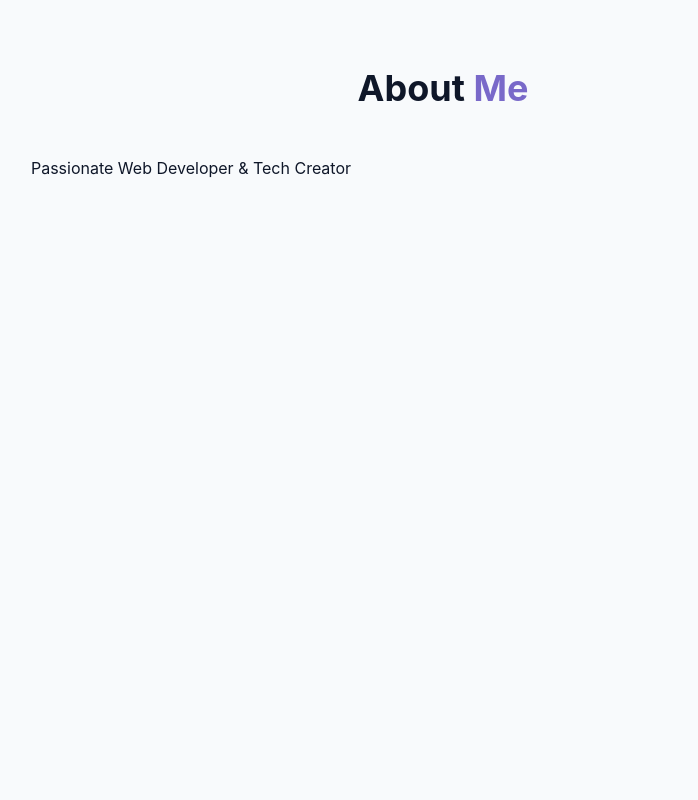
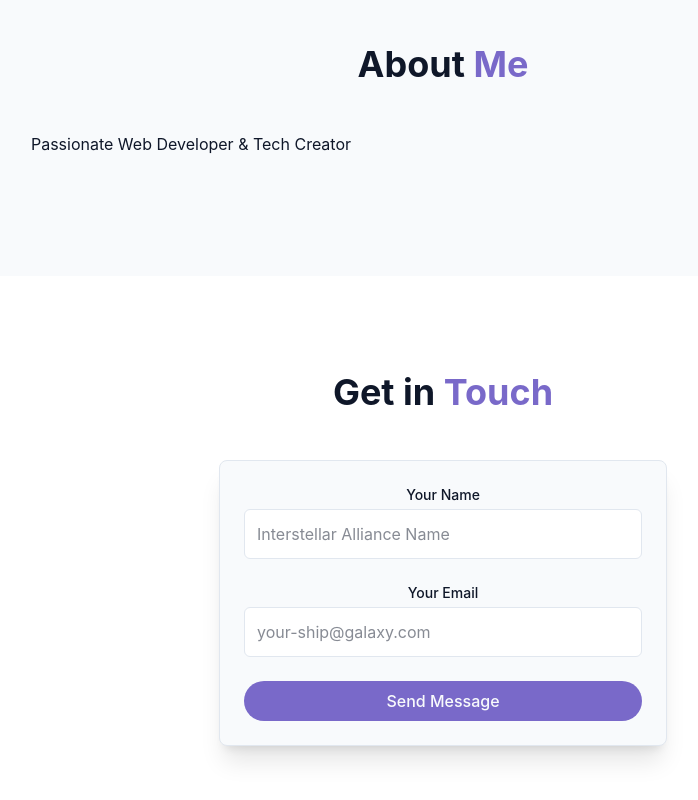
Before and after one commit to RoseWang-web/Portfolio, a React (Vite) app: page / in a window 1280 px wide. Shown: the part 852-1652 px from the top of the page, without its empty margins (197-895 px from the left). Before the commit the page ends 1152 px from the top, so only its background shows below. Built offline with nearby package versions, Linux system fonts and the light colour scheme.

Commit message:
add contact

```diff
--- /dev/null
+++ b/src/components/ContactSection.jsx
@@ -0,0 +1,131 @@
+import { useState } from "react";
+
+export const ContactSection = () => {
+    // 狀態 1: 追蹤表單資料 (姓名, 電子郵件)
+    const [formData, setFormData] = useState({
+        name: "",
+        email: "",
+    });
+
+    // 狀態 2: 追蹤錯誤訊息
+    const [errors, setErrors] = useState({});
+
+    // 狀態 3: 追蹤提交結果 (成功或失敗)
+    const [submissionStatus, setSubmissionStatus] = useState("");
+
+    // 處理輸入變更
+    const handleChange = (e) => {
+        const { name, value } = e.target;
+        setFormData(prev => ({ ...prev, [name]: value }));
+        // 當使用者輸入時，清除特定欄位的錯誤
+        if (errors[name]) {
+            setErrors(prev => ({ ...prev, [name]: null }));
+        }
+    };
+
+    // 執行輸入驗證
+    const validate = () => {
+        const newErrors = {};
+        let isValid = true;
+
+        // 驗證姓名
+        if (!formData.name.trim()) {
+            newErrors.name = "Name is required.";
+            isValid = false;
+        }
+
+        // 驗證電子郵件
+        if (!formData.email.trim()) {
+            newErrors.email = "Email is required.";
+            isValid = false;
+        } else if (!/\S+@\S+\.\S+/.test(formData.email)) {
+            // 使用正則表達式 (Regex) 檢查基礎電子郵件格式
+            newErrors.email = "Email address is invalid.";
+            isValid = false;
+        }
+
+        setErrors(newErrors);
+        return isValid;
+    };
+
+    // 處理表單提交
+    const handleSubmit = (e) => {
+        e.preventDefault(); // 防止瀏覽器預設的表單提交行為
+
+        if (validate()) {
+            // 表單驗證成功
+            setSubmissionStatus("Thank you for your message! I will be in touch soon.");
+            console.log("Form submitted successfully:", formData);
+
+            // 清空表單 (可選)
+            setFormData({ name: "", email: "" });
+            setErrors({});
+
+            // 這裡可以加入實際的 API 提交邏輯
+        } else {
+            // 表單驗證失敗
+            setSubmissionStatus(""); // 清除成功訊息
+            console.log("Form submission failed due to validation errors.");
+        }
+    };
+
+    // 使用 Tailwind 類別來呈現表單和錯誤訊息
+    return (
+        <section id="contact" className="py-24 px-4 relative bg-card">
+            <div className="container mx-auto max-w-lg">
+                <h2 className="text-3xl md:text-4xl font-bold mb-12 text-center">
+                    Get in <span className="text-primary"> Touch</span>
+                </h2>
+
+                <form onSubmit={handleSubmit} className="space-y-6 p-6 rounded-lg shadow-xl bg-background border border-border">
+
+                    {/* 姓名輸入欄位 */}
+                    <div>
+                        <label htmlFor="name" className="block text-sm font-medium text-foreground mb-1">
+                            Your Name
+                        </label>
+                        <input
+                            type="text"
+                            id="name"
+                            name="name"
+                            value={formData.name}
+                            onChange={handleChange}
+                            className={`w-full p-3 rounded-md border text-foreground bg-card focus:ring-2 focus:ring-primary focus:border-primary ${errors.name ? 'border-red-500' : 'border-border'}`}
+                            placeholder="Interstellar Alliance Name"
+                        />
+                        {errors.name && <p className="mt-1 text-sm text-red-500">{errors.name}</p>}
+                    </div>
+
+                    {/* 電子郵件輸入欄位 */}
+                    <div>
+                        <label htmlFor="email" className="block text-sm font-medium text-foreground mb-1">
+                            Your Email
+                        </label>
+                        <input
+                            type="email"
+                            id="email"
+                            name="email"
+                            value={formData.email}
+                            onChange={handleChange}
+                            className={`w-full p-3 rounded-md border text-foreground bg-card focus:ring-2 focus:ring-primary focus:border-primary ${errors.email ? 'border-red-500' : 'border-border'}`}
+                            placeholder="your-ship@galaxy.com"
+                        />
+                        {errors.email && <p className="mt-1 text-sm text-red-500">{errors.email}</p>}
+                    </div>
+
+                    {/* 提交按鈕 */}
+                    <button type="submit" className="cosmic-button w-full">
+                        Send Message
+                    </button>
+
+                    {/* 提交狀態訊息 */}
+                    {submissionStatus && (
+                        <p className={`mt-4 text-center text-sm font-medium ${submissionStatus.includes("Thank you") ? 'text-green-500' : 'text-red-500'}`}>
+                            {submissionStatus}
+                        </p>
+                    )}
+                </form>
+            </div>
+        </section>
+    );
+};
--- a/src/pages/Home.jsx
+++ b/src/pages/Home.jsx
@@ -3,10 +3,10 @@ import { StarBackground } from "../components/StarBackground";
 import { Navbar } from "../components/Navbar";
 import { RoseSection } from "../components/RoseSection";
 import { AboutSection } from "../components/AboutSection";
+import { ContactSection } from "../components/ContactSection";
 export const Home = () => {
     return (
         <div className="min-h-screen bg-background text-foreground overflow-x-hidden">
-            <p>Hello, world!</p>
 
             {/* Theme Toggle */}
             <ThemeToggle />
@@ -22,6 +22,7 @@ export const Home = () => {
             <main>
                 <RoseSection />
                 <AboutSection />
+                <ContactSection />
             </main>
 
 
```
